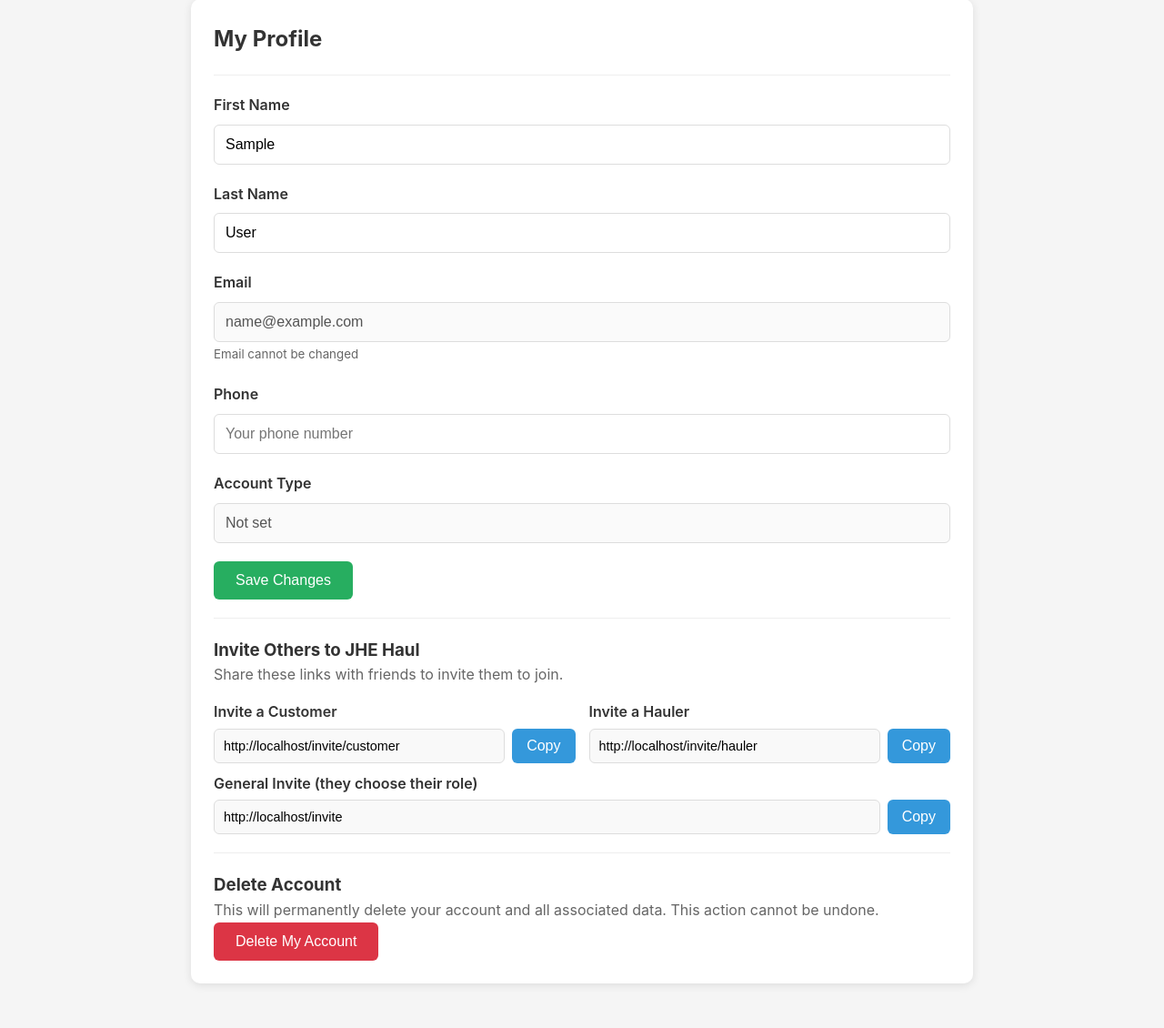
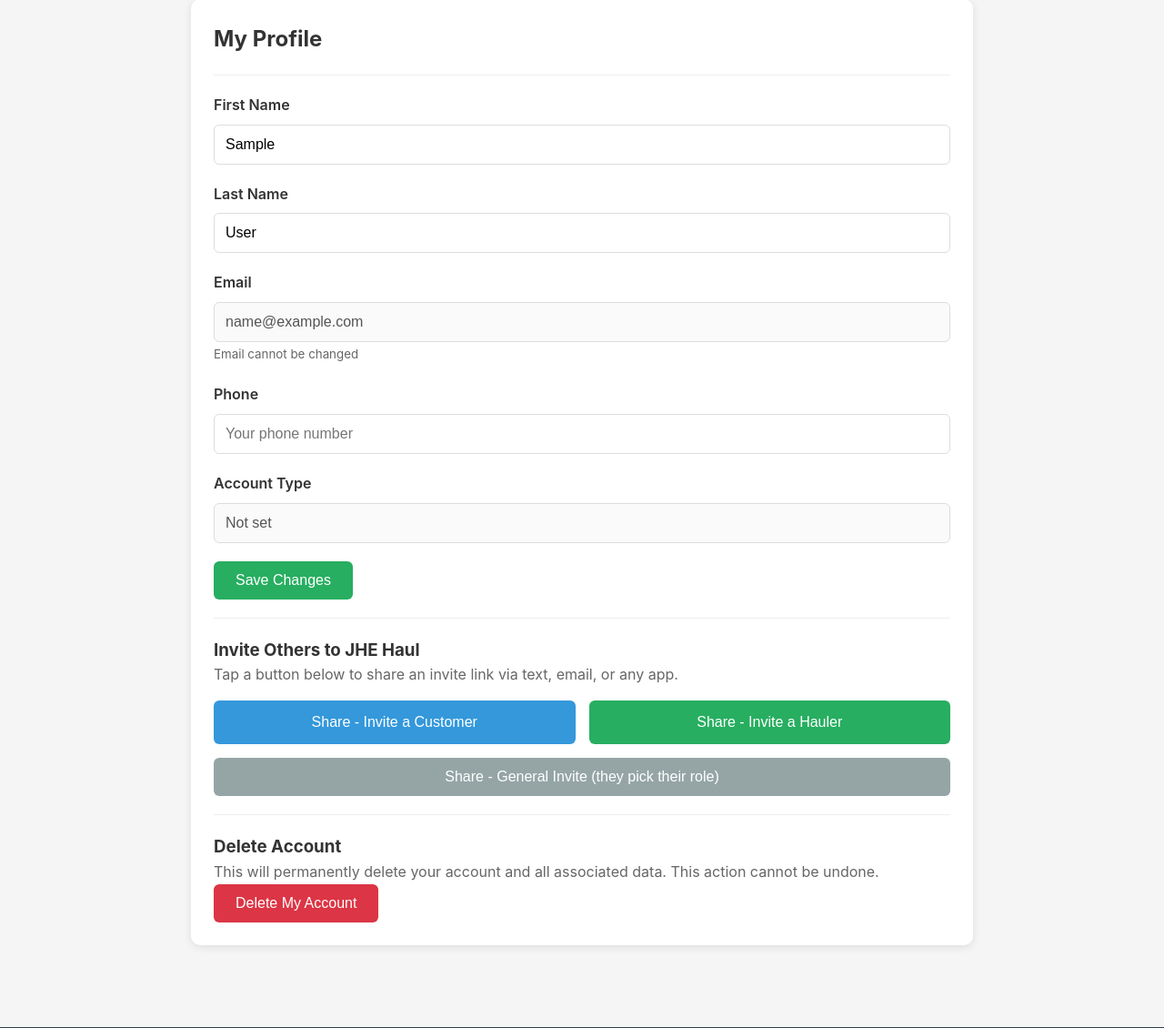
Before and after one commit to jhehaul-debug/jhehaul-app, a Flask app: page /profile in a window 1280 px wide. Shown: the part 163-1293 px from the top of the page at 91% size. Run offline with Flask 3, Linux system fonts and the light colour scheme; the visitor is signed in with stand-in values (Sample User, id 1); parts of the project's set-up code (start-up, migrations or seed data) failed here and were passed over.

Commit message:
Enable sharing invite links via device's native share menu
Replaces "Copy" buttons for invite links with "Share" buttons that trigger the device's native sharing functionality (text, email, etc.) on both the admin dashboard and user profile pages. Updates JavaScript to handle sharing logic and refactors HTML templates to use the new share buttons.

Replit-Commit-Author: Agent
Replit-Commit-Session-Id: 01ca8034-597e-4dc6-bad9-3951263df846
Replit-Commit-Checkpoint-Type: full_checkpoint
Replit-Commit-Event-Id: de4fd632-e981-4951-8e16-a49f36f5f386
Replit-Commit-Screenshot-Url: https://storage.googleapis.com/screenshot-production-us-central1/e608fcba-df07-4074-a9b5-89993c551ac9/01ca8034-597e-4dc6-bad9-3951263df846/s82BC8v
Replit-Helium-Checkpoint-Created: true

```diff
--- a/templates/profile.html
+++ b/templates/profile.html
@@ -66,41 +66,42 @@
 
     <hr>
     <h3>Invite Others to JHE Haul</h3>
-    <p style="color: #666; margin-bottom: 15px;">Share these links with friends to invite them to join.</p>
-    <div style="display: flex; gap: 15px; flex-wrap: wrap; margin-bottom: 10px;">
-        <div style="flex: 1; min-width: 250px;">
-            <label style="font-weight: 600; display: block; margin-bottom: 5px;">Invite a Customer</label>
-            <div style="display: flex; gap: 8px;">
-                <input type="text" id="invite-customer-link" value="{{ request.host_url }}invite/customer" readonly style="flex: 1; padding: 10px; border: 1px solid #ddd; border-radius: 6px; font-size: 0.9rem; background: #f9f9f9;">
-                <button onclick="copyLink('invite-customer-link', this)" class="btn btn-primary" style="padding: 10px 16px; white-space: nowrap;">Copy</button>
-            </div>
-        </div>
-        <div style="flex: 1; min-width: 250px;">
-            <label style="font-weight: 600; display: block; margin-bottom: 5px;">Invite a Hauler</label>
-            <div style="display: flex; gap: 8px;">
-                <input type="text" id="invite-hauler-link" value="{{ request.host_url }}invite/hauler" readonly style="flex: 1; padding: 10px; border: 1px solid #ddd; border-radius: 6px; font-size: 0.9rem; background: #f9f9f9;">
-                <button onclick="copyLink('invite-hauler-link', this)" class="btn btn-primary" style="padding: 10px 16px; white-space: nowrap;">Copy</button>
-            </div>
-        </div>
+    <p style="color: #666; margin-bottom: 15px;">Tap a button below to share an invite link via text, email, or any app.</p>
+    <div style="display: flex; gap: 15px; flex-wrap: wrap;">
+        <button onclick="shareInvite('customer')" class="btn btn-primary" style="padding: 15px 30px; font-size: 1rem; flex: 1; min-width: 200px;">
+            Share - Invite a Customer
+        </button>
+        <button onclick="shareInvite('hauler')" class="btn btn-success" style="padding: 15px 30px; font-size: 1rem; flex: 1; min-width: 200px;">
+            Share - Invite a Hauler
+        </button>
     </div>
-    <div style="margin-top: 10px;">
-        <label style="font-weight: 600; display: block; margin-bottom: 5px;">General Invite (they choose their role)</label>
-        <div style="display: flex; gap: 8px;">
-            <input type="text" id="invite-general-link" value="{{ request.host_url }}invite" readonly style="flex: 1; padding: 10px; border: 1px solid #ddd; border-radius: 6px; font-size: 0.9rem; background: #f9f9f9;">
-            <button onclick="copyLink('invite-general-link', this)" class="btn btn-primary" style="padding: 10px 16px; white-space: nowrap;">Copy</button>
-        </div>
+    <div style="margin-top: 15px;">
+        <button onclick="shareInvite('general')" class="btn btn-secondary" style="padding: 12px 30px; font-size: 1rem; width: 100%;">
+            Share - General Invite (they pick their role)
+        </button>
     </div>
     <script>
-    function copyLink(inputId, btn) {
-        var input = document.getElementById(inputId);
-        input.select();
-        input.setSelectionRange(0, 99999);
-        navigator.clipboard.writeText(input.value).then(function() {
-            var originalText = btn.textContent;
-            btn.textContent = 'Copied!';
-            btn.style.background = '#27ae60';
-            setTimeout(function() { btn.textContent = originalText; btn.style.background = ''; }, 2000);
-        });
+    function shareInvite(type) {
+        var baseUrl = '{{ request.host_url }}';
+        var url, title, text;
+        if (type === 'customer') {
+            url = baseUrl + 'invite/customer';
+            title = 'Join JHE Haul';
+            text = 'Sign up on JHE Haul to post junk hauling jobs and get bids from local haulers!';
+        } else if (type === 'hauler') {
+            url = baseUrl + 'invite/hauler';
+            title = 'Join JHE Haul';
+            text = 'Sign up on JHE Haul as a hauler to find junk hauling jobs in your area!';
+        } else {
+            url = baseUrl + 'invite';
+            title = 'Join JHE Haul';
+            text = 'Check out JHE Haul - the junk hauling marketplace!';
+        }
+        if (navigator.share) {
+            navigator.share({ title: title, text: text, url: url });
+        } else {
+            window.location.href = 'mailto:?subject=' + encodeURIComponent(title) + '&body=' + encodeURIComponent(text + '\n\n' + url);
+        }
     }
     </script>
 
```
Also changed, not shown: templates/admin_dashboard.html (+33 -32 lines).
